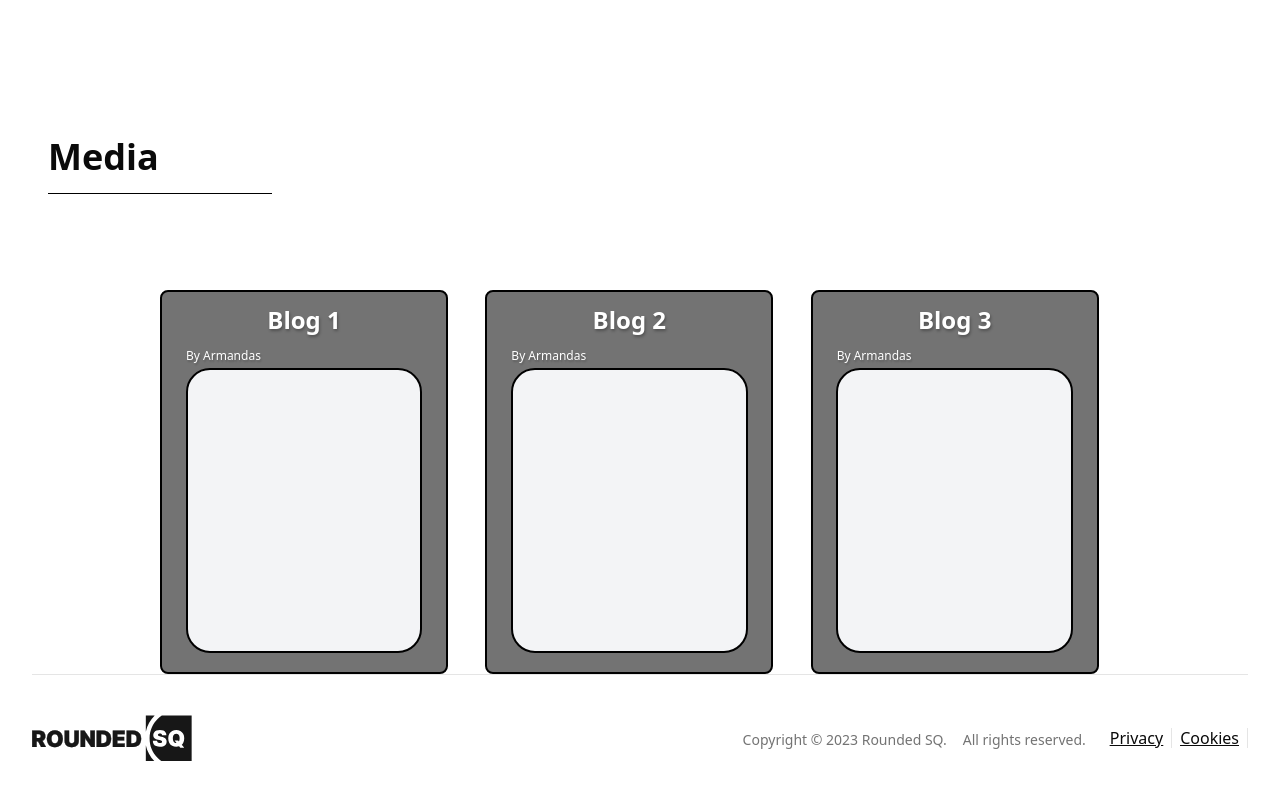
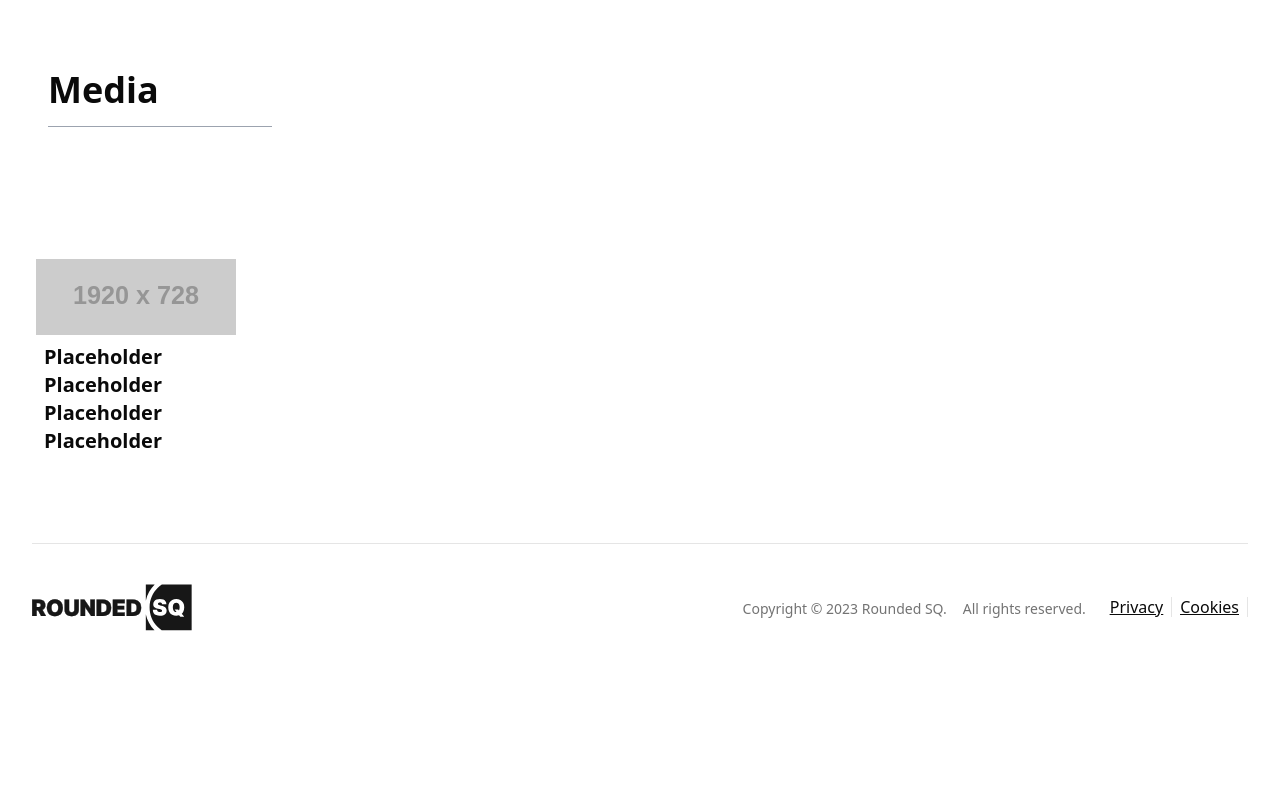
Before and after one commit to zekScript/Eramus-plus-repo, a Next.js app: page / in a window 1280 px wide. Shown: the part 474-1274 px from the top of the page. After the commit the page ends 1145 px from the top, so only its background shows below. Built offline with nearby package versions, Linux system fonts and the light colour scheme.

Commit message:
Optimized some things

```diff
--- a/src/app/(front)/content/media/page.mdx
+++ b/src/app/(front)/content/media/page.mdx
@@ -1 +1,3 @@
-Hello world from mdx
+Hello, Write in mdx the content u want to post, commit it, push it, and then vercel will build the post via github!
+
+Write your content in mdx on vscode now
--- a/src/app/(front)/loading.tsx
+++ /dev/null
@@ -1,10 +0,0 @@
-import { Progress } from '@/components/ui/progress'
-
-export default function Loading() {
-  // Or a custom loading skeleton component
-  return (
-    <>
-      <Progress value={100} />
-    </>
-  )
-}
--- a/src/app/(front)/page.tsx
+++ b/src/app/(front)/page.tsx
@@ -6,63 +6,26 @@ const Page: React.FC = () => {
       {/* Main text */}
       <div className='mb-20 mt-20'>
         <h1 className='text-wrap text-center text-5xl font-medium [text-shadow:_1px_2px_3px_rgba(0,0,0,0.2);]'>
-          <span className='text-7xl text-blue-600'>Hello</span>{' '}
-          <span className='text-3xl'>To my</span>{' '}
+          <span className='text-7xl text-emerald-500'>Hello</span>{' '}
+          <span className='text-3xl'>To my</span>
           <span className='text-7xl text-emerald-500'>World</span>
         </h1>
       </div>
       {/* Line */}
-      <div className='m-auto flex w-4/12 justify-center bg-black [height:_0.4px]'></div>
+      <div className='m-auto flex bg-gray-400 w-4/12 justify-center [height:_0.4px]'></div>
       <div className='m-auto mt-4 flex w-10/12 justify-center'>
         <TextLayout></TextLayout>
       </div>
       <h1 className='mb-4 ml-12 mt-24 text-4xl font-bold'>Media</h1>
-      <div className='mb-24 ml-12 flex w-56 justify-center bg-black [height:_0.4px]'></div>
+      <div className='mb-24 ml-12 flex w-56 justify-center bg-gray-400 [height:_0.4px]'></div>
       {/* Container for blog post */}
-      <div className='m-auto grid h-full w-9/12 grid-cols-3 gap-4 text-white'>
+      <div className='m-auto p-9 grid h-full w-full grid-cols-subgrid gap-4'>
         {/* Placeholder blog post  */}
-        {/* Blog Post */}
-        <div className='h-96 w-72 rounded-lg bg-neutral-500 [border:_2px_solid_black]'>
-          <h1 className='[font-family: cursive] mt-3 text-center text-2xl font-bold [text-shadow:_1px_2px_3px_rgba(0,0,0,0.3);]'>
-            Blog 1
-          </h1>
-          {/* Posted User*/}
-          <p className='ml-6 mt-3 text-xs font-medium [text-shadow:_1px_2px_2px_rgba(0,0,0,0.2);]'>
-            By Armandas
-          </p>
-          {/* Text Box */}
-          <div className='m-auto mb-3 mt-1 h-3/4 w-5/6 rounded-3xl bg-gray-100 text-sm font-extralight text-black [border:_2px_solid_black]'>
-            <p className='m-2'></p>
+          <div className='text-break w-[200px] h-[200px] font-bold text-xl'>
+            <img src='https://placehold.co/1920x728'></img>
+            <h1 className='p-2'>Placeholder Placeholder Placeholder Placeholder</h1>
           </div>
-        </div>
 
-        <div className='h-96 w-72 rounded-lg bg-neutral-500 [border:_2px_solid_black]'>
-          <h1 className='[font-family: cursive] mt-3 text-center text-2xl font-bold [text-shadow:_1px_2px_3px_rgba(0,0,0,0.3);]'>
-            Blog 2
-          </h1>
-          {/* Posted User*/}
-          <p className='ml-6 mt-3 text-xs font-medium [text-shadow:_1px_2px_2px_rgba(0,0,0,0.2);]'>
-            By Armandas
-          </p>
-          {/* Text Box */}
-          <div className='m-auto mb-3 mt-1 h-3/4 w-5/6 rounded-3xl bg-gray-100 text-sm font-extralight text-black [border:_2px_solid_black]'>
-            <p className='m-2'></p>
-          </div>
-        </div>
-
-        <div className='h-96 w-72 rounded-lg bg-neutral-500 [border:_2px_solid_black]'>
-          <h1 className='[font-family: cursive] mt-3 text-center text-2xl font-bold [text-shadow:_1px_2px_3px_rgba(0,0,0,0.3);]'>
-            Blog 3
-          </h1>
-          {/* Posted User*/}
-          <p className='ml-6 mt-3 text-xs font-medium [text-shadow:_1px_2px_2px_rgba(0,0,0,0.2);]'>
-            By Armandas
-          </p>
-          {/* Text Box */}
-          <div className='m-auto mb-3 mt-1 h-3/4 w-5/6 rounded-3xl bg-gray-100 text-sm font-extralight text-black [border:_2px_solid_black]'>
-            <p className='m-2'></p>
-          </div>
-        </div>
       </div>
     </>
   )
--- a/src/app/globals.css
+++ b/src/app/globals.css
@@ -83,3 +83,7 @@
 a:hover {
   color: #878787;
 }
+
+.text-break{
+  word-break: break-word;
+}
--- a/src/app/layout.tsx
+++ b/src/app/layout.tsx
@@ -1,16 +1,16 @@
 import type { Metadata } from 'next'
-// import { Inter } from 'next/font/google'
-// import localFont from 'next/font/local'
+import { Inter } from 'next/font/google'
+import localFont from 'next/font/local'
 import './globals.css'
 import { Toaster } from '@/components/ui/toaster'
-// import { cn } from '@/lib/utils'
-// import { ThemeProvider } from '@/components/theme-provider'
+import { cn } from '@/lib/utils'
+import { ThemeProvider } from '@/components/theme-provider'
 
-// const inter = Inter({ subsets: ['latin'], variable: '--font-inter' })
-// const cal = localFont({
-//   src: '../assets/fonts/CalSans-SemiBold.woff2',
-//   variable: '--font-cal',
-// })
+const inter = Inter({ subsets: ['latin'], variable: '--font-inter' })
+const cal = localFont({
+  src: '../assets/fonts/CalSans-SemiBold.woff2',
+  variable: '--font-cal',
+})
 
 export const metadata: Metadata = {
   title: 'Portfolio with articles',
@@ -23,22 +23,22 @@ export default function RootLayout({
   children: React.ReactNode
 }>) {
   return (
-    <html lang='en'>
+    <html lang='en' suppressHydrationWarning>
       <body
-      // className={cn(
-      //   'min-h-screen bg-background font-sans antialiased',
-      //   inter.variable,
-      //   cal.variable
-      // )}
+      className={cn(
+        'mt-20 min-h-screen bg-background font-sans antialiased',
+        inter.variable,
+        cal.variable
+      )}
       >
-        {/* <ThemeProvider
+        <ThemeProvider
           attribute='class'
           defaultTheme='system'
           enableSystem
           disableTransitionOnChange
-         >  */}
+         >
         {children}
-        {/* </ThemeProvider> */}
+        </ThemeProvider>
         <Toaster />
       </body>
     </html>
--- /dev/null
+++ b/src/app/loading.tsx
@@ -0,0 +1,10 @@
+export default function Loading() {
+
+  return (
+    <>
+    <div className="absolute right-0 left-0 bottom-0 top-0 z-[111111111] ">
+      <h1 className="text-2xl font-serif font-medium">Loading...</h1>
+    </div>
+    </>
+  )
+}
--- a/src/components/layout/navs/color-theme.tsx
+++ b/src/components/layout/navs/color-theme.tsx
@@ -1,7 +1,7 @@
+'use client'
 import * as React from 'react'
 import { Moon, Sun } from 'lucide-react'
 import { useTheme } from 'next-themes'
-
 import { Button } from '@/components/ui/button'
 import {
   DropdownMenu,
--- a/src/components/layout/navs/footer.tsx
+++ b/src/components/layout/navs/footer.tsx
@@ -12,7 +12,7 @@ type Props = {
 
 const Footer: React.FC<Props> = ({ className }) => {
   return (
-    <footer className={cn(className, 'space-y-10 pb-10')}>
+    <footer className={cn(className, 'space-y-10 pb-10 mt-12')}>
       <div className='container'>
         <Separator orientation='horizontal' />
       </div>
--- a/src/components/layout/navs/main-nav.tsx
+++ b/src/components/layout/navs/main-nav.tsx
@@ -15,7 +15,7 @@ const MainNav: React.FC<MainNavProps> = ({ items }) => {
   // console.log('🚀 ~ segment:', segment)
 
   const itemsList = items?.map((item) => (
-    <Link key={item.title} href={item.href}>
+    <Link  key={item.title} href={item.href}>
       {item.title}
     </Link>
   ))
--- a/src/components/layout/navs/mobile-nav.tsx
+++ b/src/components/layout/navs/mobile-nav.tsx
@@ -1,30 +1,39 @@
 'use client'
 
+import React from 'react'
 import { Sheet, SheetContent, SheetTrigger } from '@/components/ui/sheet'
 import { Menu } from 'lucide-react'
 import { NavItem } from '@/types'
 import Link from 'next/link'
 import { Icons } from '@/components/icons'
+import ModeToggle from './color-theme'
 
 interface NavProps {
   items?: NavItem[]
 }
 
-import React from 'react'
-
 // eslint-disable-next-line @typescript-eslint/no-unused-vars
 const MobileNav: React.FC<NavProps> = ({ items }) => {
+
+  const itemsList = items?.map((item) => (
+    <Link className='flex flex-col' key={item.title} href={item.href}>
+      {item.title}
+    </Link>
+  ))
+
   return (
     <div className='flex items-center lg:hidden'>
       <Sheet>
         <SheetTrigger aria-controls={'mobile-nav'}>
           <Menu />
         </SheetTrigger>
-        <SheetContent side='left' className='w-11/12'>
+        <SheetContent side='left' className='w-2/5'>
           <Link href='/'>
             <Icons.logo className='w-40 cursor-pointer fill-primary pb-6' />
           </Link>
           {/* MENU Items */}
+          {itemsList}
+          <ModeToggle></ModeToggle>
         </SheetContent>
       </Sheet>
     </div>
--- a/src/components/layout/navs/top-bar.tsx
+++ b/src/components/layout/navs/top-bar.tsx
@@ -29,7 +29,7 @@ export function TopBar() {
   }, [])
   // TODO set color of topbar to same as background light and dark so that tranparency works ( example: bg-[#FFFF] )
   return (
-    <div className='left-0 top-0 w-full bg-[#FAFAFA] bg-opacity-60 backdrop-blur-sm dark:bg-[#0e0e0e] dark:bg-opacity-50'>
+    <div className='left-0 fixed top-0 w-full bg-[#FAFAFA] bg-opacity-60 backdrop-blur-sm dark:bg-[#0e0e0e] dark:bg-opacity-50'>
       <div
         className={cn(
           'shadow-transition border-border duration-300',
--- a/src/components/theme-provider.tsx
+++ b/src/components/theme-provider.tsx
@@ -1,3 +1,5 @@
+'use client'
+
 import * as React from 'react'
 import { ThemeProvider as NextThemesProvider } from 'next-themes'
 
```
